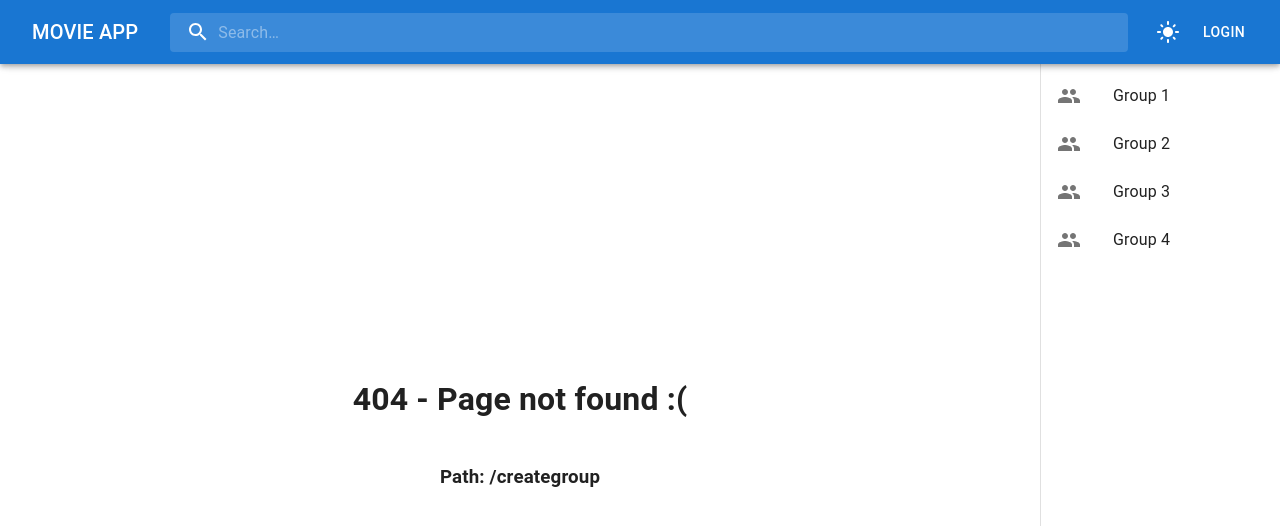
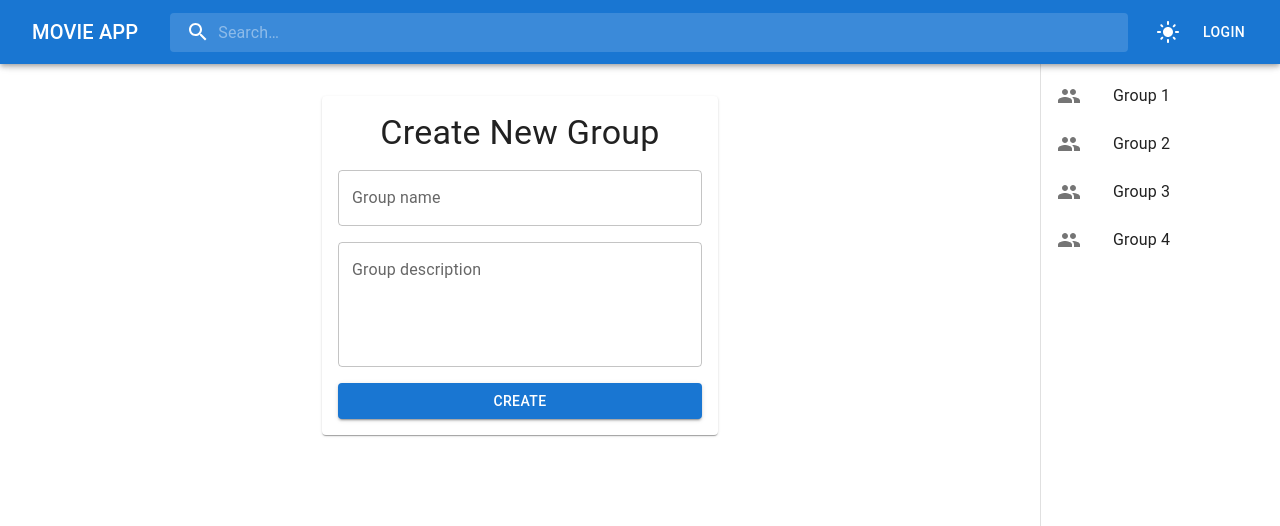
Before and after one commit to TVT22-19/movie-app-frontend, a React (Vite) app: page /movie-app-frontend/creategroup in a window 1280 px wide. Before the commit this address had no page. Shown: the top 526 px of the page. Built offline with nearby package versions, Linux system fonts and the light colour scheme.

Commit message:
Group creation page started

```diff
--- a/src/App.tsx
+++ b/src/App.tsx
@@ -3,6 +3,7 @@ import RootPage from "./pages/root/RootPage.tsx";
 import HomePage from "./pages/HomePage.tsx";
 import LoginPage from "./pages/LoginPage.tsx";
 import GroupPage from "./pages/GroupPage.tsx";
+import GroupCreationPage from "./pages/GroupCreationPage.tsx";
 import RegisterPage from "./pages/RegisterPage.tsx";
 import NotFoundPage from "./pages/NotFoundPage.tsx";
 import {AuthProvider, useAuth} from "./hooks/useAuth.tsx";
@@ -24,6 +25,7 @@ export default function App() {
                                 <Route path="login" element={<LoginPage/>}/>
                                 <Route path="register" element={<RegisterPage/>}/>
                                 <Route path="group" element={<GroupPage/>}/>
+                                <Route path="creategroup" element={<GroupCreationPage/>}/>
                                 <Route path="*" element={<NotFoundPage/>}/>
                             </Route>
                         ), {
--- /dev/null
+++ b/src/pages/GroupCreationPage.tsx
@@ -0,0 +1,47 @@
+import TextField from "@mui/material/TextField";
+import {Button, Card, Container, Divider, Stack, Typography} from "@mui/material";
+import {useState} from "react";
+import {Link, useLocation, useNavigate} from "react-router-dom";
+
+
+export default function LoginPage() {
+    const {state} = useLocation()
+
+    const [groupname, setGroupname] = useState<string>("")
+    const [groupdesc, setGroupDescription] = useState<string>("")
+
+
+
+
+    function createGroup(groupname: string, groupdesc: string) {
+
+
+        if (groupname.trim() === "" || groupdesc.trim() === "") {
+            console.log("Some fields are empty")
+            return
+        }
+        //limit description length?
+
+
+
+    }
+
+    return (
+        <Container maxWidth="xs">
+            <Card>
+                <Stack padding={2} spacing={2}>
+                    <Typography variant="h4" align="center">Create New Group</Typography>
+                    <TextField label="Group name" variant="outlined" type="text"
+                               onChange={(event) => setGroupname(event.target.value)}/>
+
+                    <TextField label="Group description" variant="outlined" type="text" multiline rows={4}
+                               onChange={(event) => setGroupDescription(event.target.value)}/>
+
+                    <Button variant="contained" sx={{flexGrow: 9}}
+                                onClick={() => createGroup(groupname, groupdesc)}>Create</Button>
+
+                </Stack>
+            </Card>
+        </Container>
+    )
+}
```
